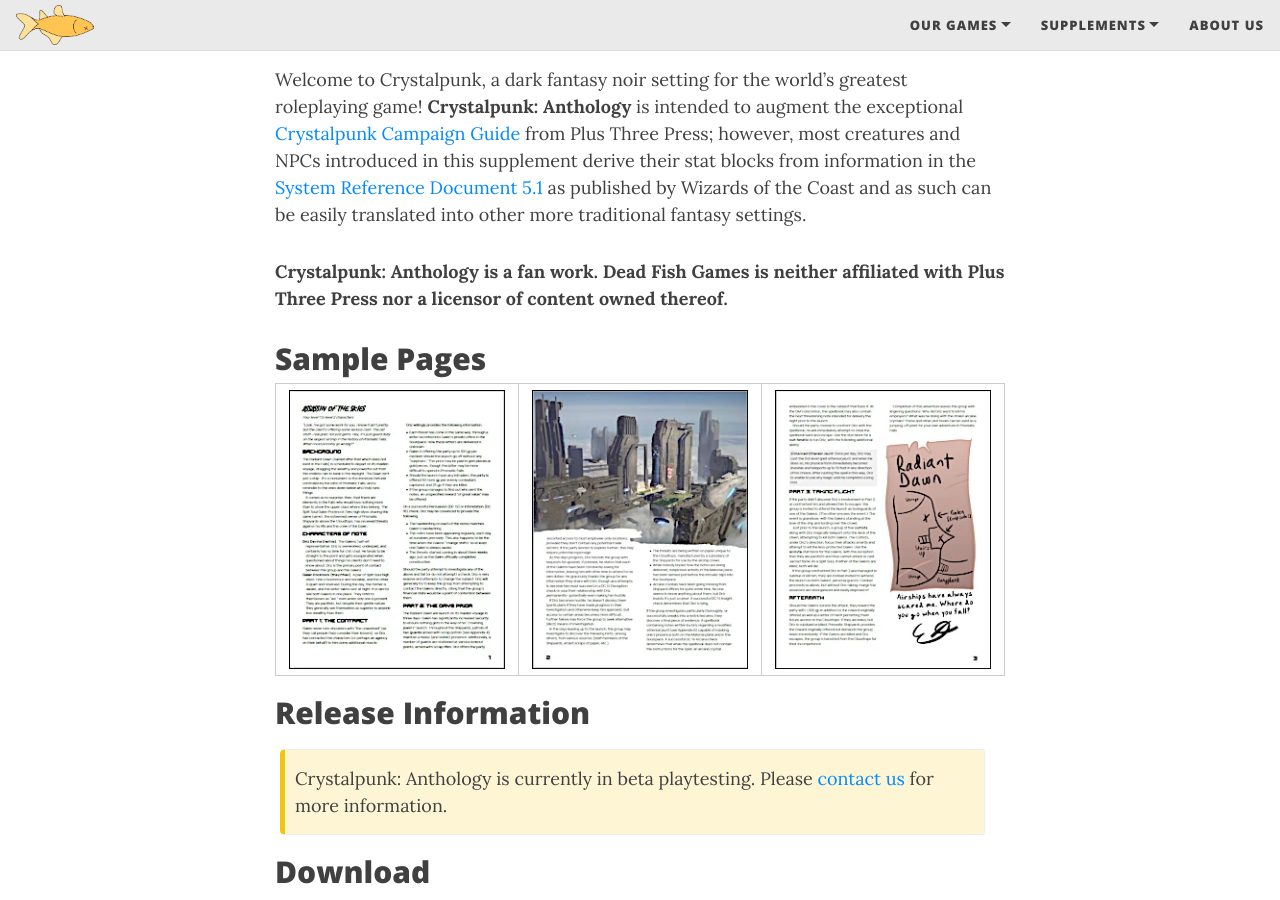
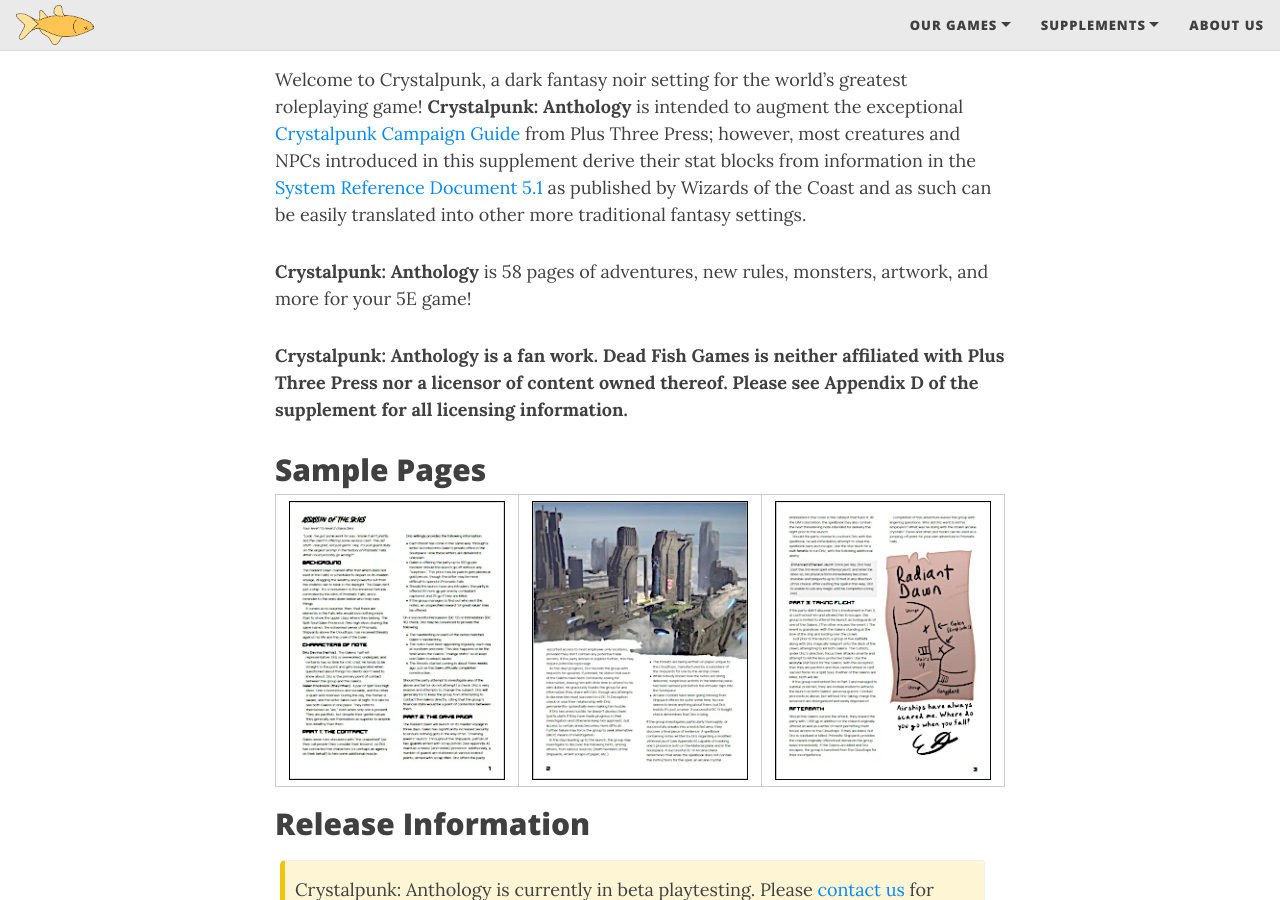
Before and after one commit to Dead-Fish-Games/deadfish.games, a Jekyll site: the page built from anthology.md, in a window 1280 px wide and 900 px high, scrolled down 856 px. Built offline with Jekyll 4.4.1, drawn with Linux system fonts in a browser that asks for light colours; nearby versions of some CDN libraries.

Commit message:
Update anthology.md

```diff
--- a/anthology.md
+++ b/anthology.md
@@ -15,7 +15,9 @@
 
 Welcome to Crystalpunk, a dark fantasy noir setting for the world's greatest roleplaying game! **Crystalpunk: Anthology** is intended to augment the exceptional [Crystalpunk Campaign Guide](https://plusthreepress.com/)  from Plus Three Press; however, most creatures and NPCs introduced in this supplement derive their stat blocks from information in the [System Reference Document 5.1](https://dnd.wizards.com/articles/features/systems-reference-document-srd) as published by Wizards of the Coast and as such can be easily translated into other more traditional fantasy settings.
 
-**Crystalpunk: Anthology is a fan work. Dead Fish Games is neither affiliated with Plus Three Press nor a licensor of content owned thereof.**
+**Crystalpunk: Anthology** is 58 pages of adventures, new rules, monsters, artwork, and more for your 5E game!
+
+**Crystalpunk: Anthology is a fan work. Dead Fish Games is neither affiliated with Plus Three Press nor a licensor of content owned thereof. Please see Appendix D of the supplement for all licensing information.**
 
 ## Sample Pages
 
```
